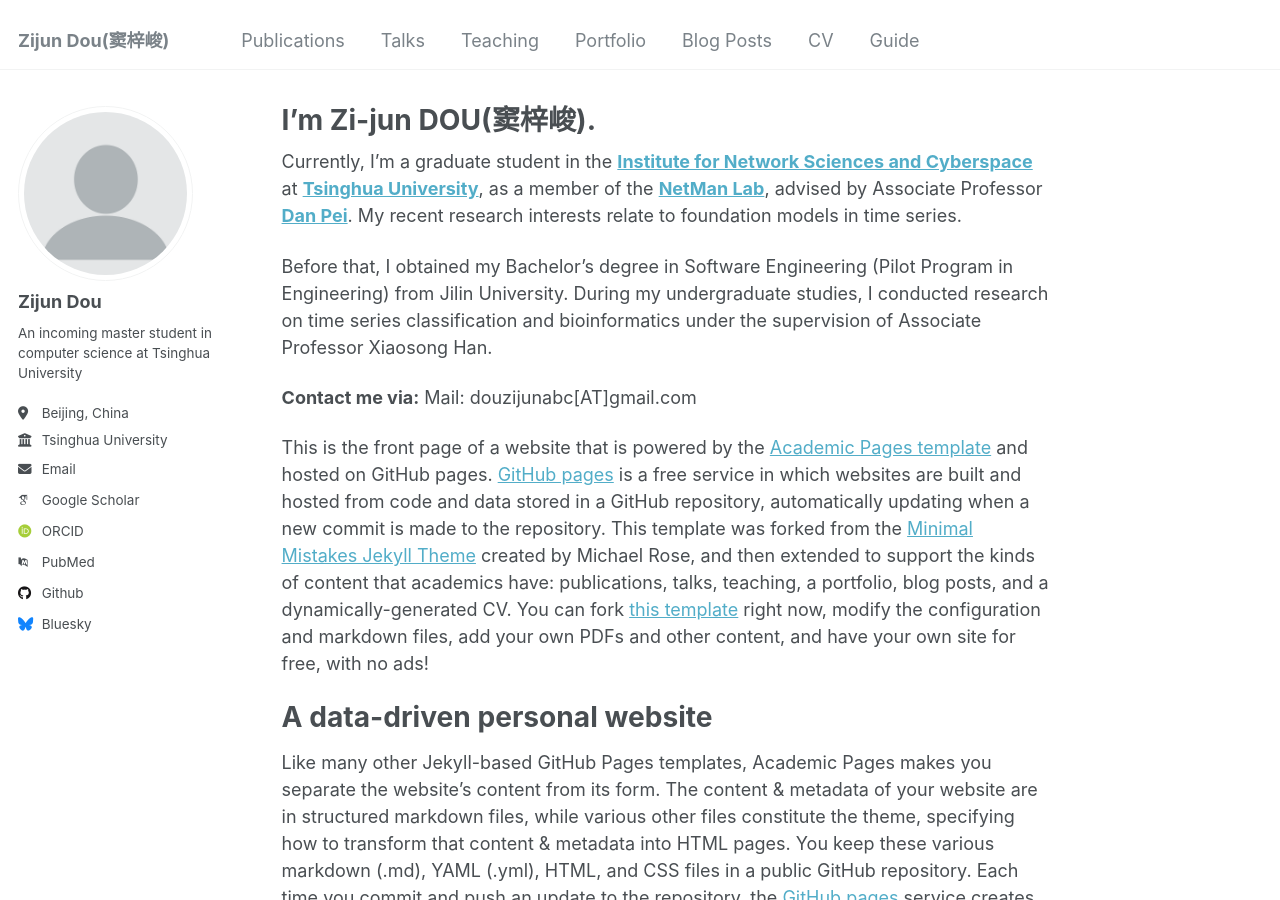
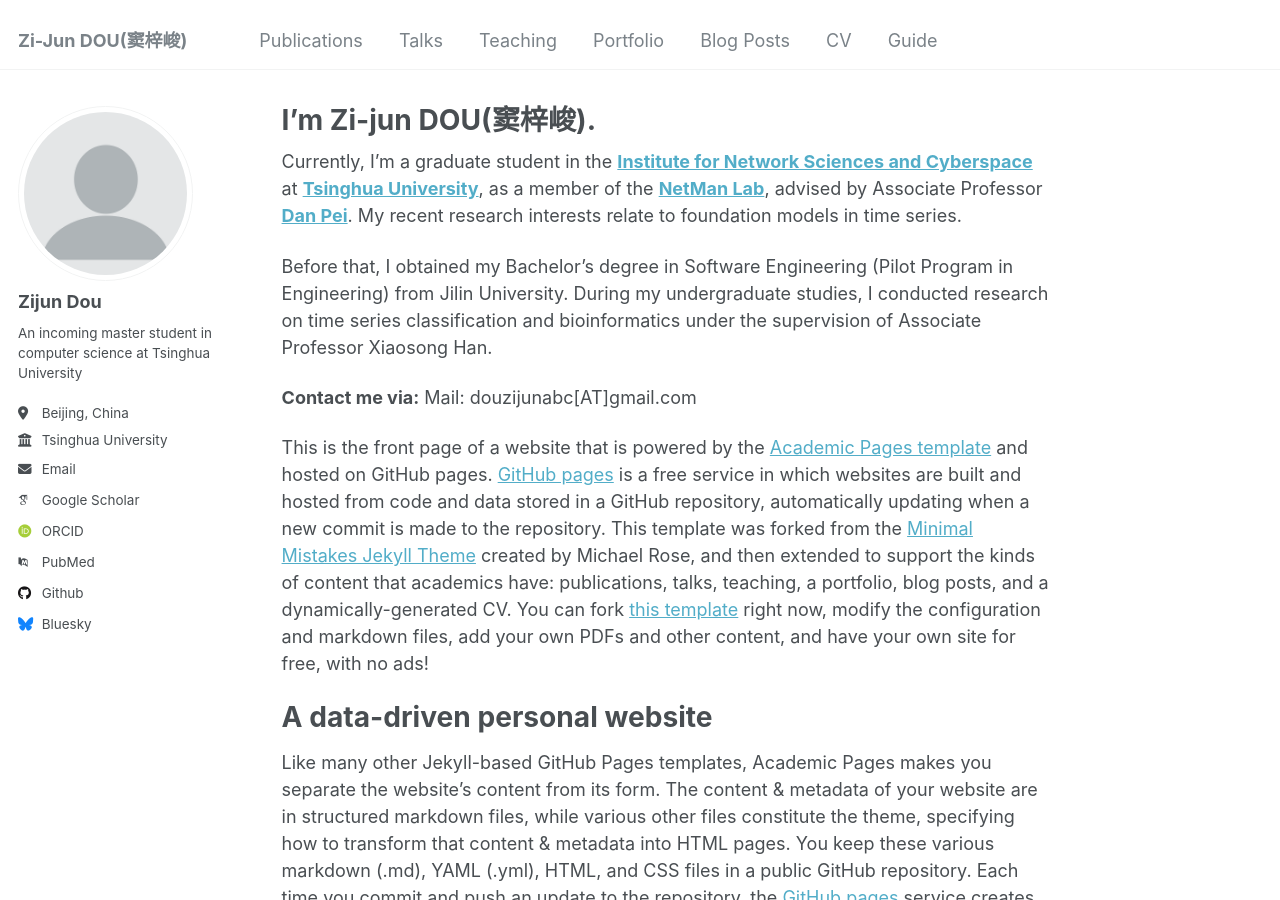
Before and after one commit to ROY-DOU/personal_homepage, a Jekyll site: the page built from _pages/about.md, in a window 1280 px wide and 900 px high. Built offline with Jekyll 4.4.1, drawn with Linux system fonts in a browser that asks for light colours; some web fonts are replaced.

Commit message:
Update _config.yml

```diff
--- a/_config.yml
+++ b/_config.yml
@@ -8,7 +8,7 @@
 
 # Basic Site Settings
 locale                   : "en-US"
-title                    : "Zijun Dou(窦梓峻)"
+title                    : "Zi-Jun DOU(窦梓峻)"
 title_separator          : "-"
 name                     : &name "Zijun Dou"
 description              : &description "Welcome to my homepage!"
```
